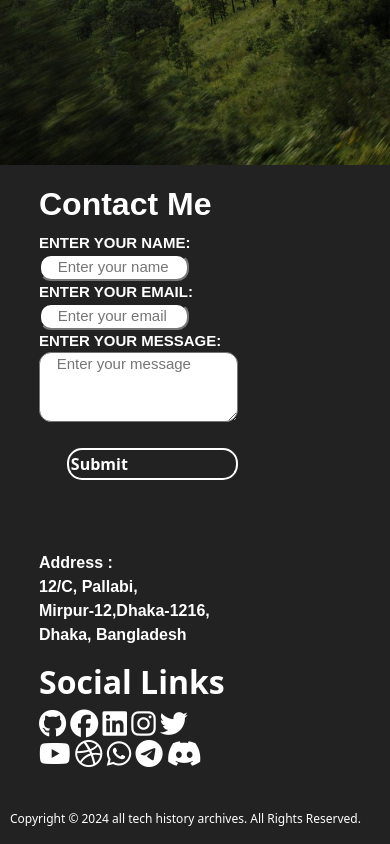
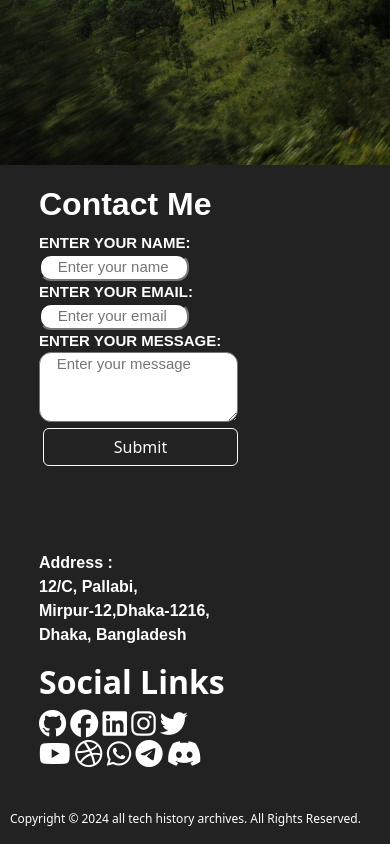
Before and after one commit to alrifatsabbir/assignments, a plain HTML site: page index.html in a window 390 px wide. Shown: the part 3085-3929 px from the top of the page. Drawn offline with nearby package versions, Linux system fonts and the light colour scheme; a web font is replaced by a local one.

Commit message:
final-commit

```diff
--- a/index.html
+++ b/index.html
@@ -192,17 +192,17 @@
         </div>
         <div class="contact-form">
           <h4>Contact Me</h4>
-          <form action="get">
+          <form>
             <label for="name">ENTER YOUR NAME:<br>
-            <input type="text" placeholder="    Enter your name">
+            <input type="text" name="name" id="name" placeholder="    Enter your name">
             </label>
             <label for="email">ENTER YOUR EMAIL:<br>
-              <input type="email" placeholder="    Enter your email">
+              <input type="email" id="email" name="email" placeholder="    Enter your email">
             </label>
             <label for="message">ENTER YOUR MESSAGE: <br>
-              <textarea name="message" placeholder="    Enter your message" rows="3" cols="37" ></textarea>
+              <textarea name="message" id="message" placeholder="    Enter your message" rows="3" cols="37" ></textarea>
             </label>
-            <button type="submit">Submit</button>
+            <button type="submit" class="btn btn-outline-light" onclick="ObjAlert()">Submit</button>
           </form>
         </div>
       </div>
--- a/script.js
+++ b/script.js
@@ -13,3 +13,7 @@ const ageInput = document.getElementById('ageInput');
         ageMessage.textContent = 'You are a child. You will be an adult soon!!';
       }
     });
+
+function ObjAlert(){
+  alert("Message Sent")
+}
--- a/style.css
+++ b/style.css
@@ -432,8 +432,7 @@ font-size: 32px;
 }
 .contact-form input,
 .contact-form label,
-.contact-form textarea,
-.contact-form button {
+.contact-form textarea {
     flex-direction: column;
 }
 
@@ -450,26 +449,8 @@ font-size: 32px;
     border-radius: 12px;
 }
 
-.contact-form button {
-    color: #fff;
-    background-color: transparent;
-    border: 2px solid #fff;
-    margin: 20px 0px 20px 130px;
-    padding: 1%;
-    border-radius: 15px;
-    font-weight: bold;
-    transition: 0.3s all ease;
-}
-
-.contact-form button:hover {
-    color: #000;
-    background-color: #fff;
-    border: 2px solid #000;
-    margin: 20px 0px 20px 130px;
-    padding: 1%;
-    border-radius: 15px;
-    font-weight: bold;
-    transition: 0.3s all ease;
+.btn{
+    margin-left: 30%
 }
 
 .copy{
@@ -626,18 +607,8 @@ font-size: 32px;
         width: 199px;
     }
 
-    .contact-form button{
-        display: flex;
-        margin-left: 14%;
-        flex-direction: column;
-        cursor: pointer;
-    }
-
-    .contact-form button:hover{
-        display: flex;
-        margin-left: 14%;
-        flex-direction: column;
-        cursor: pointer;
+    .btn{
+        margin-left: 2%;
     }
 
     .foot .logo-name .address-section h2{
```
